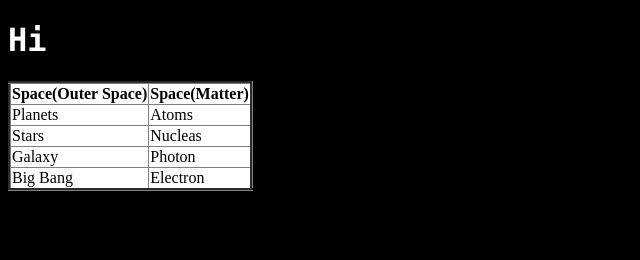
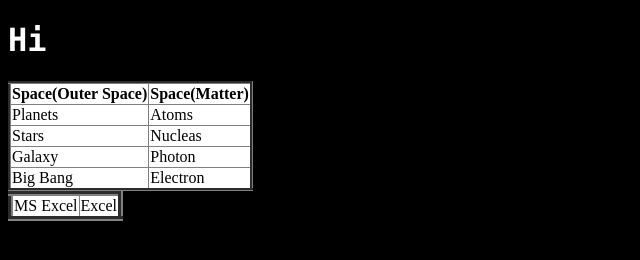
Before and after one commit to SaiProgramsz/Source-Code, a plain HTML site: page index.html in a window 1280 px wide. Shown: the whole page, without its empty margins (0-640 px from the left). Drawn offline with Linux system fonts and the light colour scheme.

Commit message:
New differences

```diff
--- a/index.html
+++ b/index.html
@@ -40,5 +40,11 @@
                 <td>Electron</td>
             </tr>
         </table>
+        <table border="5px">
+            <tr>
+                <td>MS Excel</td>
+                <td>Excel</td>
+            </tr>
+        </table>
     </body>
 </html>
```
